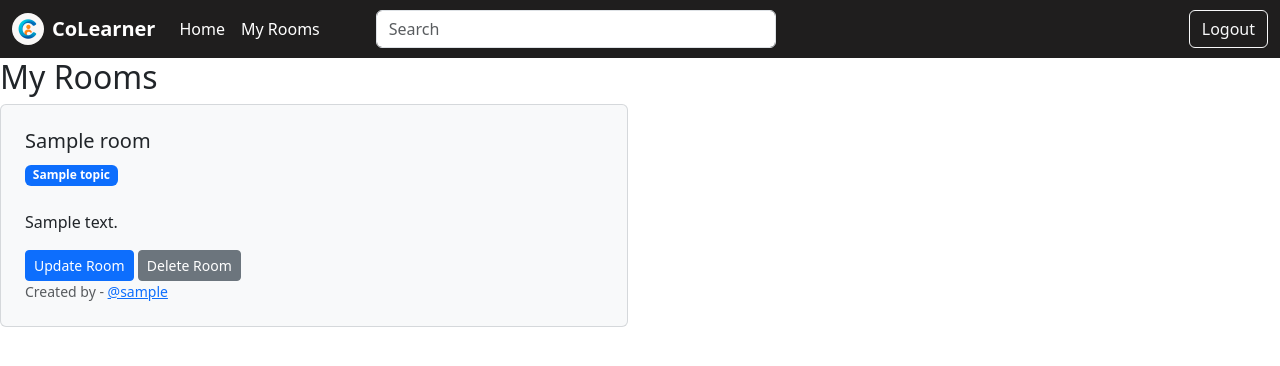
After one commit to parthu05/CoLearner, a Django app: page /myrooms/ in a window 1280 px wide. The commit adds this page. Shown: the top 366 px of the page. Run offline with Django 5.2, Linux system fonts and the light colour scheme; a user stored in the database is signed in; tables that the repository leaves empty hold one stand-in row (values such as "Sample post").

Commit message:
added different page for my rooms section and added update and delete rooms functionality here

```diff
--- a/base/urls.py
+++ b/base/urls.py
@@ -10,4 +10,5 @@ urlpatterns = [
     path('login',views.loginView,name="login"),
     path('logout',views.logoutView,name="logout"),
     path('profile/<int:pk>',views.UserProfile,name="profile"),
+    path('myrooms/', views.Myrooms, name='myrooms'),
 ]
--- a/base/views.py
+++ b/base/views.py
@@ -47,6 +47,12 @@ def room(req,pk):
     context = {'room':room, 'room_messages':room_messages, 'participants':participants}
     return render(req, 'room.html',context)
 
+def Myrooms(req):
+    rooms = req.user.room_set.all()
+    context = {'rooms':rooms}
+    return render(req, 'my_room.html',context)
+
+@login_required(login_url='login')
 def UserProfile(req,pk):
     user = User.objects.get(id=pk)
     room = user.room_set.all()
--- /dev/null
+++ b/templates/my_room.html
@@ -0,0 +1,40 @@
+{% extends "base.html" %} {% block content %}
+<h2>My Rooms</h2>
+
+<div class="row">
+  {% if rooms %} {% for room in rooms %}
+  <div class="col-md-6 mb-3 position-relative">
+    <div
+      class="d-flex flex-column justify-content-between p-4 border rounded h-100 border-secondary border-opacity-25 bg-light"
+      style="min-height: 220px"
+    >
+      <div class="position-relative">
+        <h5>{{room.name}}</h5>
+        <span class="badge text-bg-primary mb-4">{{room.topic}}</span>
+        <a href="{% url 'room' room.id %}" class="stretched-link"></a>
+        <p>{{ room.description }}</p>
+        {% if user == room.host %}
+        <a href="{% url 'update_room' room.id %}" class="btn btn-primary btn-sm"
+          >Update Room</a
+        >
+        <a
+          href="{% url 'delete_room' room.id %}"
+          class="btn btn-secondary btn-sm"
+          >Delete Room</a
+        >
+        {% endif %}
+      </div>
+      <div class="text-start small text-muted">
+        Created by -
+        <a href="{% url 'profile' room.host.id %}">@{{ room.host.username }}</a>
+      </div>
+    </div>
+  </div>
+  {% if forloop.counter|divisibleby:2 %}
+</div>
+<div class="row">
+  {% endif %} {% endfor %} {% else %}
+  <p>You have not created any rooms yet.</p>
+  {% endif %}
+</div>
+{% endblock %}
--- a/templates/navbar.html
+++ b/templates/navbar.html
@@ -45,7 +45,7 @@
           <a
             class="nav-link active text-white"
             aria-current="page"
-            href="{% url 'home' %}"
+            href="{% url 'myrooms' %}"
             >My Rooms</a
           >
         </li>
```
Also changed, not shown: templates/home.html (+3 -8 lines).
